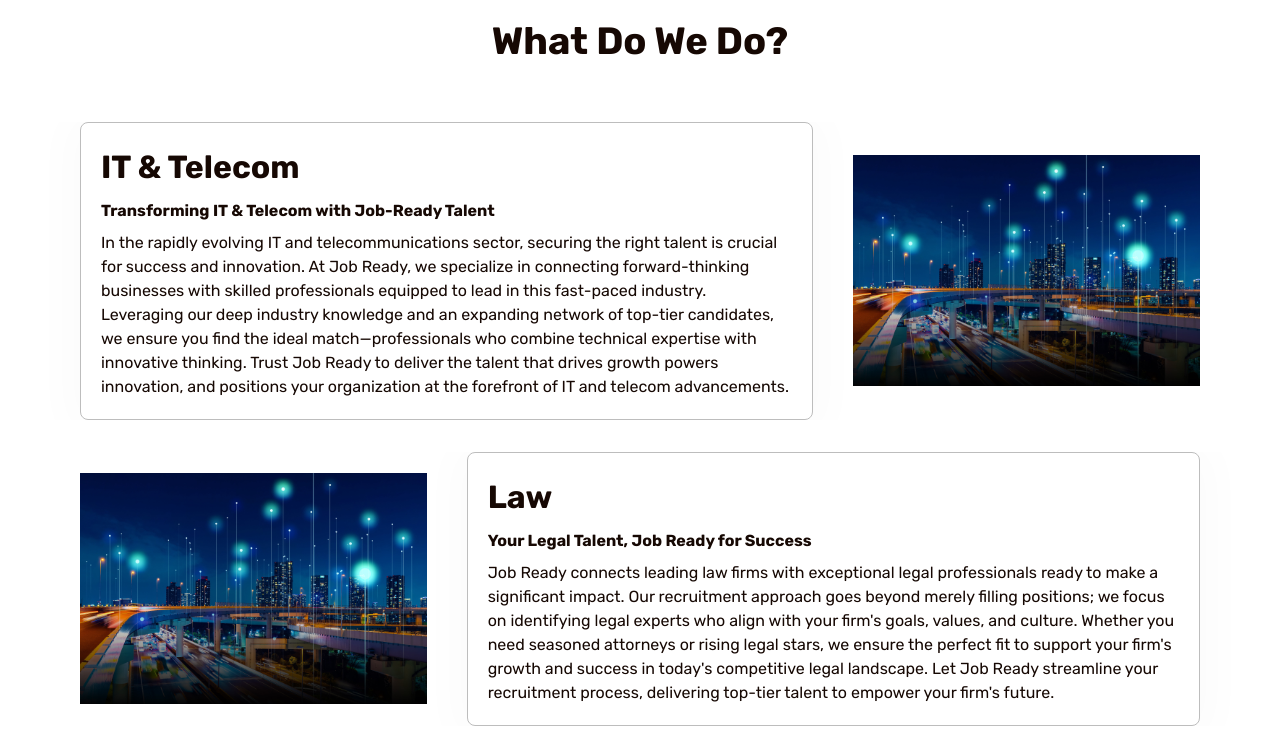
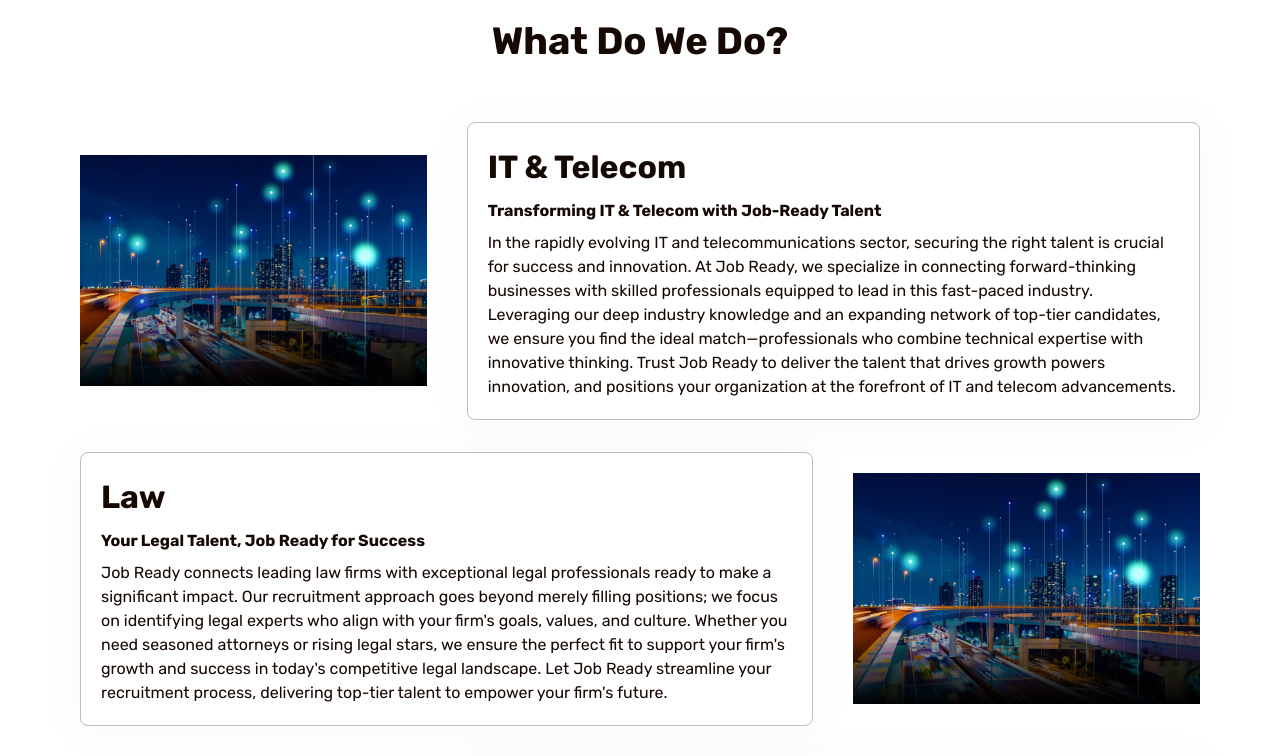
Before and after one commit to Himanshukumar2003/Job-Ready-Next, a Next.js app: page /about in a window 1280 px wide. Shown: the part 1840-2596 px from the top of the page. Built offline with nearby package versions, Linux system fonts and the light colour scheme.

Commit message:
first commit

```diff
--- a/src/app/about/whatWeDo.js
+++ b/src/app/about/whatWeDo.js
@@ -95,7 +95,7 @@
             <div className={`grid grid-cols-12 gap-x-0 md:gap-x-10`}>
               <div
                 className={`col-span-12 md:col-span-4 ${
-                  val.id % 2 === 0 ? "order-1" : "order-2"
+                  val.id % 2 === 0 ? "order-1 lg:order-2 " : "order-2 lg:order-1"
                 }`}
               >
                 <div className="h-auto md:h-full flex items-center justify-center">
@@ -111,7 +111,7 @@
               </div>
               <div
                 className={`col-span-12 md:col-span-8 ${
-                  val.id % 2 === 0 ? "order-2" : "order-1"
+                  val.id % 2 === 0 ? "order-2 lg:order-1" : "order-2 lg:order-1"
                 }`}
               >
                 <div className="flex justify-center flex-col h-full border border-solid border-[#bdbdbd] bg-white -shadow--theme-lightshadow p20 md:p30 -rounded--theme-normalradius">
--- a/src/app/courses/page.js
+++ b/src/app/courses/page.js
@@ -1,9 +1,13 @@
+import Footer from "../footer";
+import Navbar from "../nav";
 import OurCourses from "./corses";
 
 function Cousers(params) {
   return (
     <>
+    <Navbar></Navbar>
       <OurCourses></OurCourses>
+      <Footer/>
     </>
   );
 }
--- a/src/app/globals.css
+++ b/src/app/globals.css
@@ -185,6 +185,6 @@
   height: auto;
 }
 
-.container{
-  overflow: hidden !important;
+section{
+  overflow: hidden ;
 }
--- a/src/app/home/ForStudent.js
+++ b/src/app/home/ForStudent.js
@@ -1,5 +1,6 @@
 "use client";
 import Image from "next/image";
+import Link from "next/link";
 
 const ForStudent = () => {
   const StudentMaping = [
@@ -7,14 +8,14 @@
       id: 1,
       StudentName: "Long Term Courses",
       StudentPara: "Lorem ipsum dolor sit amet consectetur adipisicing elit.",
-      StudentLink: "/long-terms",
+      StudentLink: "/long-term-course",
       StudentImg: "/assets/employee1.svg",
     },
     {
       id: 2,
       StudentName: "Short Term Courses",
       StudentPara: "Lorem ipsum dolor sit amet consectetur adipisicing elit.",
-      StudentLink: "",
+      StudentLink: "/courses",
       StudentImg: "/assets/employee2.svg",
     },
   ];
@@ -31,7 +32,7 @@
                     {val.StudentName}
                   </h4>
                   <p className="mb20">{val.StudentPara}</p>
-                  <button className="darkbtn">View All</button>
+                  <Link href={val.StudentLink} className="darkbtn">View All</Link>
                 </div>
                 <div>
                   <Image height={300} width={300} src={val.StudentImg} alt="Student Image" />
--- a/src/app/home/Testimonials.js
+++ b/src/app/home/Testimonials.js
@@ -102,7 +102,7 @@
         }
     ]
   return (
-    <div className='ptb60 '>
+    <section className='ptb60 '>
         <div className="container">
             <div className="grid grid-cols-12 gap-4">
                 <div className="col-span-12 lg:col-span-5">
@@ -139,7 +139,7 @@
                 </div>
             </div>
         </div>
-    </div>
+    </section>
   )
 }
 
--- a/src/app/home/herosection.js
+++ b/src/app/home/herosection.js
@@ -16,7 +16,7 @@
   };
   const images = Array(10).fill("/assets/schoollogo.png");
   return (
-    <div className="-bg--theme-primary-one-light pt30">
+    <section className="-bg--theme-primary-one-light pt30">
       <div className="container">
         <div className="grid grid-cols-12">
           <div className="col-span-12 md:col-span-7">
@@ -59,7 +59,7 @@
           </div>
         </div>
       </div>
-    </div>
+    </section>
   );
 };
 
--- a/src/app/nav.js
+++ b/src/app/nav.js
@@ -28,7 +28,7 @@
 
   return (
     <div className="bg-theme-light py-3">
-      <div className="container">
+      <div className="container ">
         <div className="flex items-center justify-between">
           {/* Logo */}
           <div>
@@ -42,9 +42,9 @@
           </div>
 
           {/* Desktop Menu */}
-          <ul className="hidden lg:flex items-center gap-x-5">
+          <ul className="hidden z-[9999] xl:flex items-center gap-x-5">
             {NavbarUl.map((val) => (
-              <li key={val.id} className="relative">
+              <li key={val.id} className="relative ">
                 {val.isDropdown ? (
                   <div
                     className="cursor-pointer font-theme-light text-theme-text-primary text-[19px] relative"
@@ -53,16 +53,16 @@
                   >
                     {val.Menu}
                     {courseDropdown && (
-                      <div className="absolute top-full left-0 pt-5">
-                        <ul className=" bg-white shadow-md rounded-md   w-48">
+                      <div className="absolute top-full left-0  z-99">
+                        <ul className=" bg-white shadow-md rounded-md  w-48">
                           {val.subMenu.map((sub) => (
                             <li
                               key={sub.id}
-                              className="py-2 px-4 group hover:bg-gray-100"
+                              className="py-2 px-4 hover:bg-gray-100 group"
                             >
                               <Link
                                 href={sub.link}
-                                className="text-[16px] group-hover:-text--theme-primary-one"
+                                className="text-sm group-hover:-text--theme-primary-one"
                               >
                                 {sub.name}
                               </Link>
```
